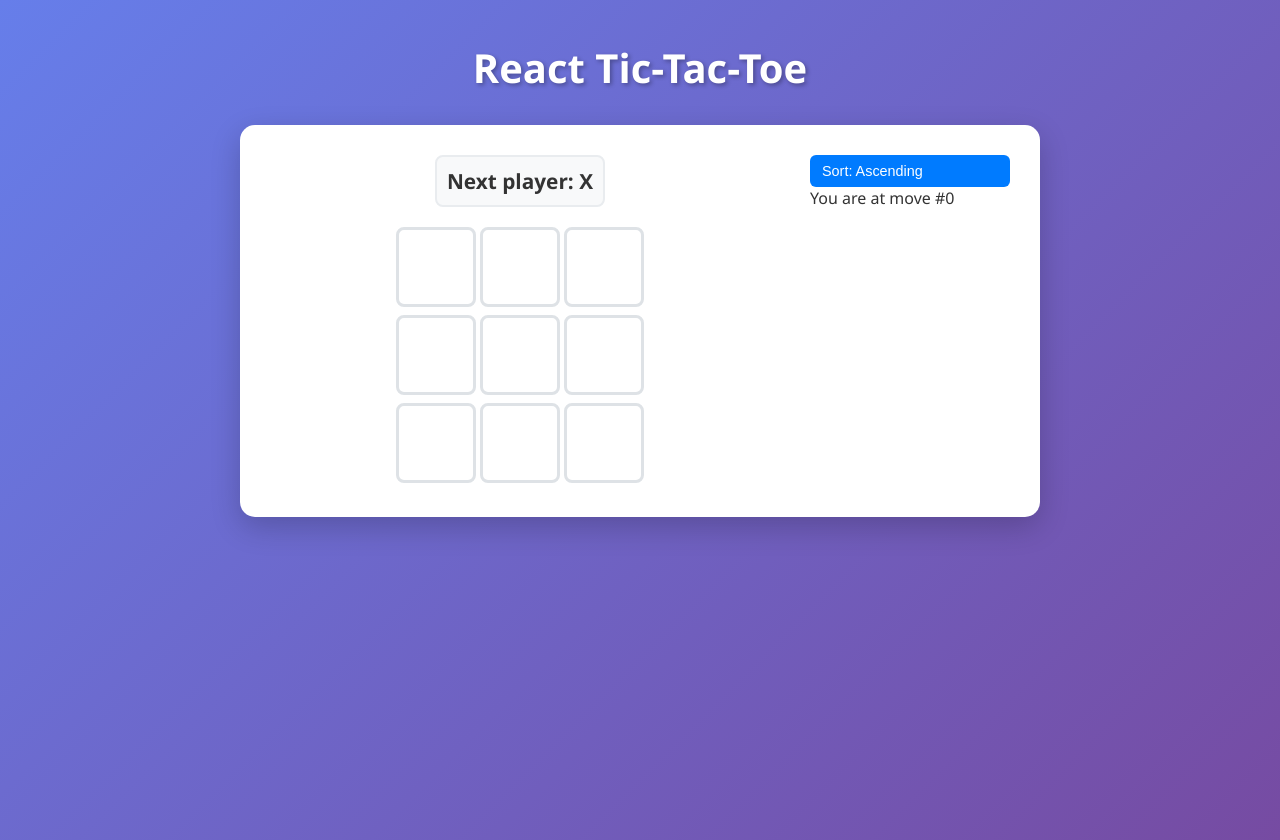
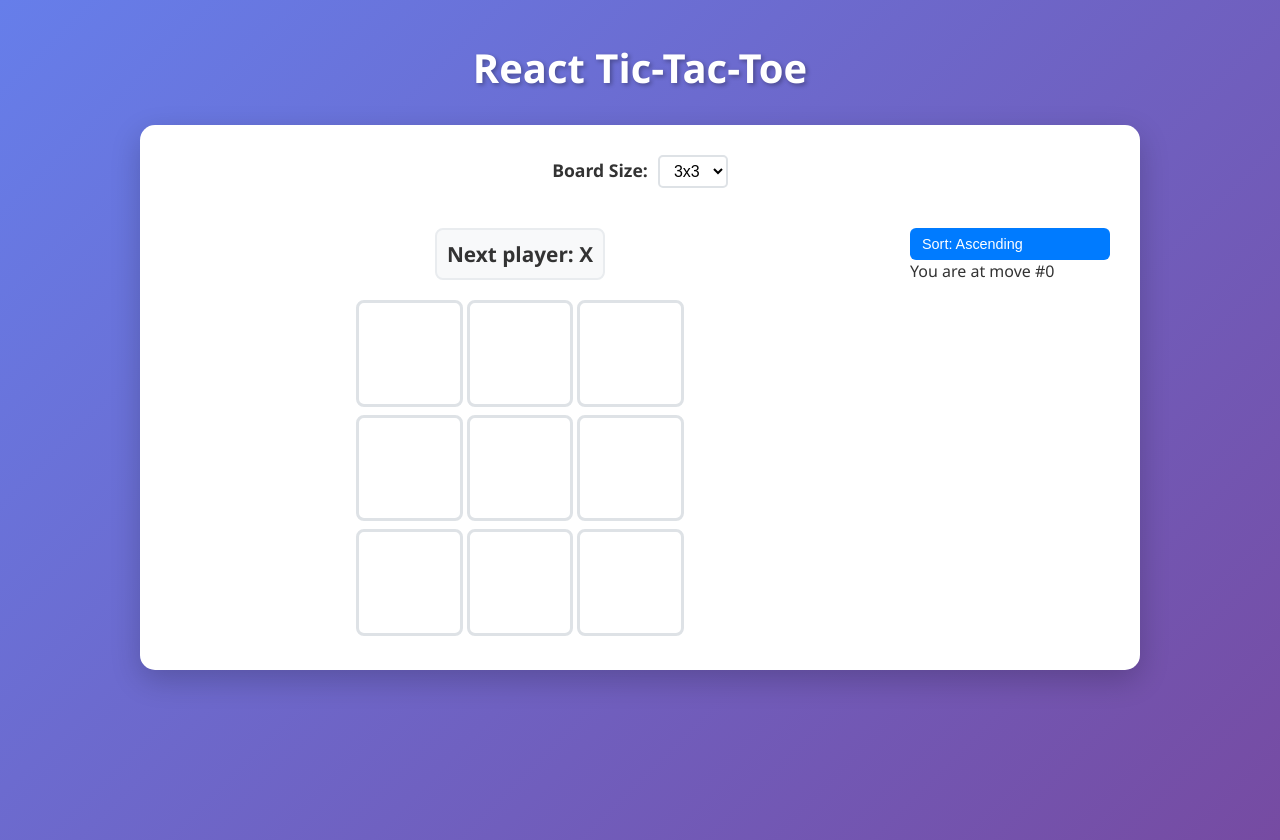
Before and after one commit to Noru-0/EX_AWAD_CaroGame, a React (Vite) app: page / in a window 1280 px wide. Built offline with nearby package versions, Linux system fonts and the light colour scheme.

Commit message:
feat(game): allow player to choose board size (3x3, 5x5, 7x7, etc.)

```diff
--- a/src/App.jsx
+++ b/src/App.jsx
@@ -11,9 +11,9 @@
   );
 }
 
-function Board({ xIsNext, squares, onPlay }) {
+function Board({ xIsNext, squares, onPlay, boardSize }) {
   function handleClick(i) {
-    if (calculateWinner(squares) || squares[i]) {
+    if (calculateWinner(squares, boardSize) || squares[i]) {
       return;
     }
     const nextSquares = squares.slice();
@@ -25,7 +25,7 @@
     onPlay(nextSquares, i);
   }
 
-  const winnerInfo = calculateWinner(squares);
+  const winnerInfo = calculateWinner(squares, boardSize);
   const winningLine = winnerInfo ? winnerInfo.line : [];
   let status;
   if (winnerInfo) {
@@ -37,10 +37,10 @@
   }
 
   const boardRows = [];
-  for (let row = 0; row < 3; row++) {
+  for (let row = 0; row < boardSize; row++) {
     const squareElements = [];
-    for (let col = 0; col < 3; col++) {
-      const squareIndex = row * 3 + col;
+    for (let col = 0; col < boardSize; col++) {
+      const squareIndex = row * boardSize + col;
       squareElements.push(
         <Square
           key={squareIndex}
@@ -60,13 +60,19 @@
   return (
     <>
       <div className="status">{status}</div>
+      <div
+        className="board"
+        style={{'--board-size': boardSize}}
+      >
         {boardRows}
+      </div>
     </>
   );
 }
 
 export default function Game() {
-  const [history, setHistory] = useState([Array(9).fill(null)]);
+  const [boardSize, setBoardSize] = useState(3);
+  const [history, setHistory] = useState([Array(boardSize * boardSize).fill(null)]);
   const [moveLocations, setMoveLocations] = useState([null]); // Track move locations
   const [currentMove, setCurrentMove] = useState(0);
   const [isAscending, setIsAscending] = useState(true);
@@ -89,10 +95,17 @@
     setIsAscending(!isAscending);
   }
 
+  function changeBoardSize(newSize) {
+    setBoardSize(newSize);
+    setHistory([Array(newSize * newSize).fill(null)]);
+    setMoveLocations([null]);
+    setCurrentMove(0);
+  }
+
   function getLocationString(squareIndex) {
     if (squareIndex === null) return '';
-    const row = Math.floor(squareIndex / 3) + 1; // 1-based indexing
-    const col = (squareIndex % 3) + 1; // 1-based indexing
+    const row = Math.floor(squareIndex / boardSize) + 1; // 1-based indexing
+    const col = (squareIndex % boardSize) + 1; // 1-based indexing
     return ` (${row}, ${col})`;
   }
 
@@ -127,8 +140,20 @@
 
   return (
     <div className="game">
+      <div className="game-controls">
+        <label>
+          Board Size:
+          <select value={boardSize} onChange={(e) => changeBoardSize(parseInt(e.target.value))}>
+            <option value={3}>3x3</option>
+            <option value={5}>5x5</option>
+            <option value={7}>7x7</option>
+            <option value={9}>9x9</option>
+          </select>
+        </label>
+      </div>
+      <div className="game-main">
         <div className="game-board">
-        <Board xIsNext={xIsNext} squares={currentSquares} onPlay={handlePlay} />
+          <Board xIsNext={xIsNext} squares={currentSquares} onPlay={handlePlay} boardSize={boardSize} />
         </div>
         <div className="game-info">
           <button onClick={toggleSortOrder}>
@@ -137,28 +162,57 @@
           <ol>{sortedMoves}</ol>
         </div>
       </div>
+    </div>
   );
 }
 
-function calculateWinner(squares) {
-  const lines = [
-    [0, 1, 2],
-    [3, 4, 5],
-    [6, 7, 8],
-    [0, 3, 6],
-    [1, 4, 7],
-    [2, 5, 8],
-    [0, 4, 8],
-    [2, 4, 6],
-  ];
+function calculateWinner(squares, boardSize) {
+  const lines = [];
+
+  // Generate horizontal lines
+  for (let row = 0; row < boardSize; row++) {
+    const line = [];
+    for (let col = 0; col < boardSize; col++) {
+      line.push(row * boardSize + col);
+    }
+    lines.push(line);
+  }
+
+  // Generate vertical lines
+  for (let col = 0; col < boardSize; col++) {
+    const line = [];
+    for (let row = 0; row < boardSize; row++) {
+      line.push(row * boardSize + col);
+    }
+    lines.push(line);
+  }
+
+  // Generate main diagonal (top-left to bottom-right)
+  const mainDiagonal = [];
+  for (let i = 0; i < boardSize; i++) {
+    mainDiagonal.push(i * boardSize + i);
+  }
+  lines.push(mainDiagonal);
+
+  // Generate anti-diagonal (top-right to bottom-left)
+  const antiDiagonal = [];
+  for (let i = 0; i < boardSize; i++) {
+    antiDiagonal.push(i * boardSize + (boardSize - 1 - i));
+  }
+  lines.push(antiDiagonal);
+
+  // Check each line for a winner
   for (let i = 0; i < lines.length; i++) {
-    const [a, b, c] = lines[i];
-    if (squares[a] && squares[a] === squares[b] && squares[a] === squares[c]) {
+    const line = lines[i];
+    const firstSquare = squares[line[0]];
+
+    if (firstSquare && line.every(index => squares[index] === firstSquare)) {
       return {
-        winner: squares[a],
-        line: [a, b, c]
+        winner: firstSquare,
+        line: line
       };
     }
   }
+
   return null;
 }
--- a/src/styles.css
+++ b/src/styles.css
@@ -33,13 +33,40 @@
 /* Game Layout */
 .game {
   display: flex;
-  gap: 40px;
+  flex-direction: column;
+  gap: 20px;
   background: white;
   border-radius: 15px;
   padding: 30px;
   box-shadow: 0 10px 30px rgba(0, 0, 0, 0.2);
-  max-width: 800px;
+  max-width: 1000px;
   width: 100%;
+}
+
+.game-controls {
+  text-align: center;
+  margin-bottom: 20px;
+}
+
+.game-controls label {
+  font-size: 1.1rem;
+  font-weight: bold;
+  color: #333;
+}
+
+.game-controls select {
+  margin-left: 10px;
+  padding: 5px 10px;
+  font-size: 1rem;
+  border: 2px solid #dee2e6;
+  border-radius: 5px;
+  background: white;
+  cursor: pointer;
+}
+
+.game-main {
+  display: flex;
+  gap: 40px;
 }
 
 .game-board {
@@ -56,6 +83,10 @@
 }
 
 /* Board Styles */
+.board {
+  display: inline-block;
+}
+
 .status {
   font-size: 1.3rem;
   font-weight: bold;
@@ -70,6 +101,7 @@
 
 .board-row {
   display: flex;
+  clear: both;
 }
 
 .board-row:not(:last-child) {
@@ -80,12 +112,8 @@
 .square {
   background: #fff;
   border: 3px solid #dee2e6;
-  float: left;
-  font-size: 3rem;
   font-weight: bold;
   line-height: 1;
-  height: 80px;
-  width: 80px;
   margin-right: 4px;
   margin-bottom: 4px;
   padding: 0;
@@ -94,6 +122,14 @@
   border-radius: 8px;
   transition: all 0.2s ease;
   color: #495057;
+  display: flex;
+  align-items: center;
+  justify-content: center;
+
+  /* Dynamic sizing based on board size */
+  width: calc(max(40px, 320px / var(--board-size, 3)));
+  height: calc(max(40px, 320px / var(--board-size, 3)));
+  font-size: calc(max(1rem, 120px / var(--board-size, 3)));
 }
 
 .square:hover {
```
Lines whose indentation alone changed are shown as unchanged.
